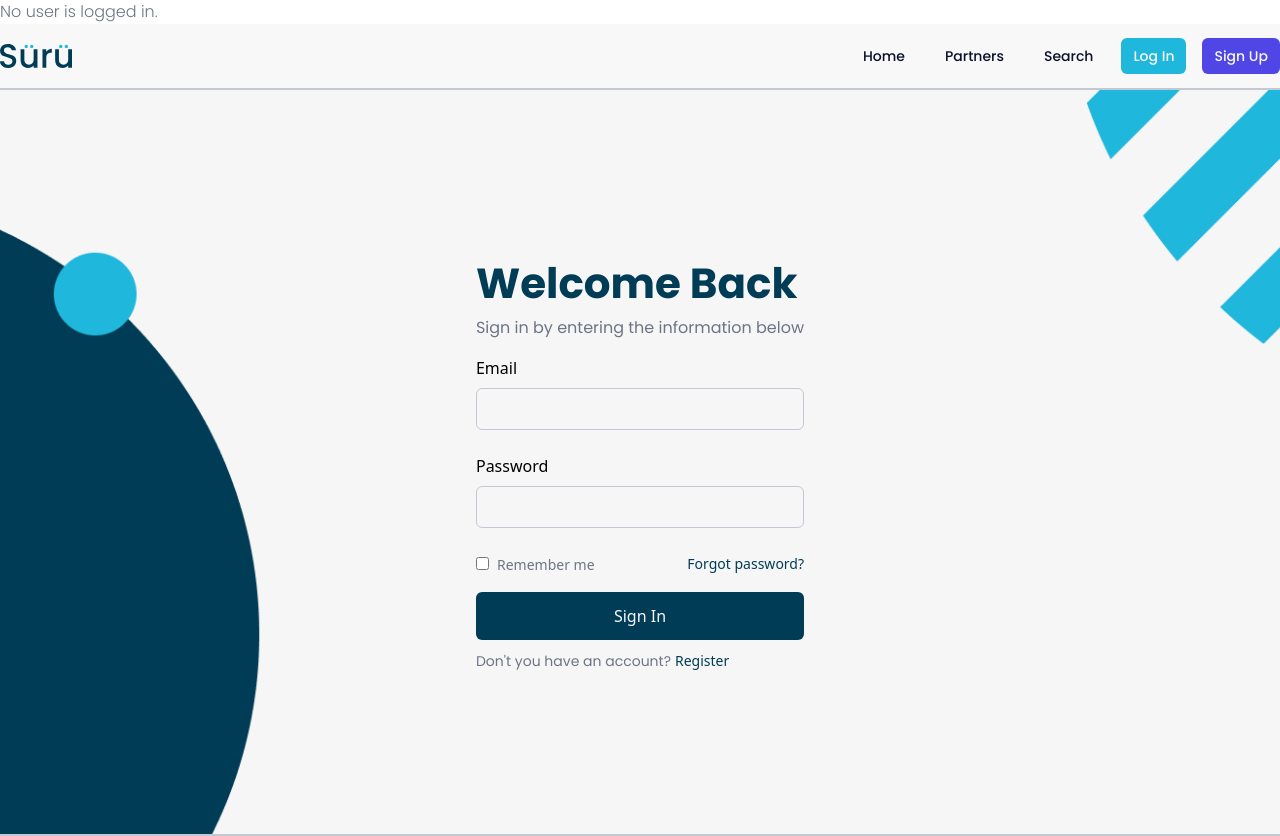
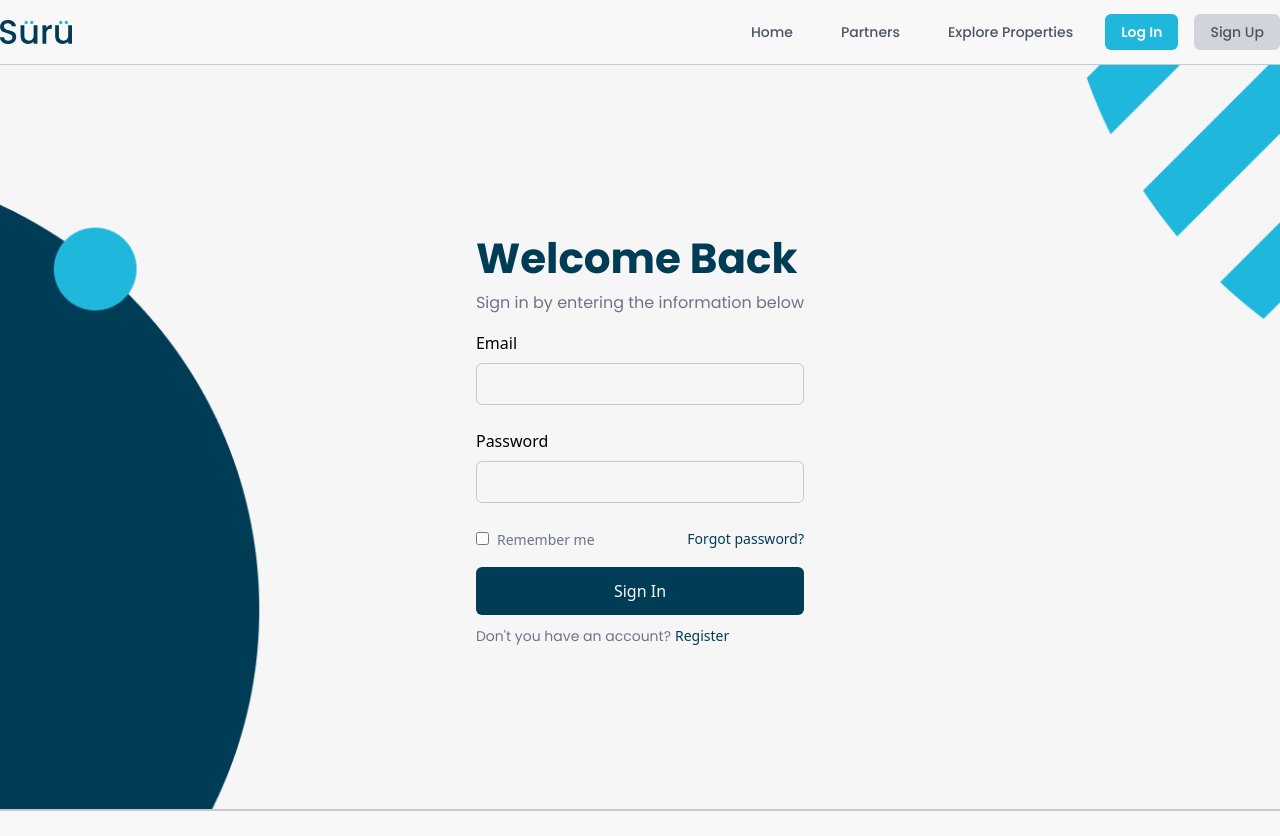
Before and after one commit to Agile-Innovators/SURU-Development, a React (Vite) app: page /login in a window 1280 px wide. Shown: the top 836 px of the page. Built offline with nearby package versions, Linux system fonts and the light colour scheme.

Commit message:
refactor: user data storage and update navigation for persistence

```diff
--- a/src/components/ui/buttons/BackButton.jsx
+++ b/src/components/ui/buttons/BackButton.jsx
@@ -15,7 +15,7 @@ export function BackButton() {
         type="button"
         onClick={goBack}
         variant="border"
-        customClass="p-2 w-3 text-secondary grid justify-center align-center"
+        customClass="p-[1rem] text-secondary grid justify-center align-center"
         icon={<ChevronLeft />}
       />
       <p className="ml-3 text-secondary font-medium text-lg">Go Back</p>
--- a/src/components/ui/layout/NavBar.jsx
+++ b/src/components/ui/layout/NavBar.jsx
@@ -1,38 +1,62 @@
-import { Disclosure, DisclosureButton, DisclosurePanel, Menu, MenuButton, MenuItems, MenuItem } from '@headlessui/react';
-import { Bars3Icon, BellIcon, XMarkIcon } from '@heroicons/react/24/outline';
-import { useEffect, useState } from 'react';
-import { Link, useLocation, useNavigate } from 'react-router-dom';
-import { ROUTE_PATHS } from '../../../routes/index.js';
-import { useAuth } from '../../../global/AuthProvider.jsx';
+import {
+  Disclosure,
+  DisclosureButton,
+  DisclosurePanel,
+  Menu,
+  MenuButton,
+  MenuItems,
+  MenuItem,
+} from "@headlessui/react";
+import { Bars3Icon, BellIcon, XMarkIcon } from "@heroicons/react/24/outline";
+import { useEffect, useState } from "react";
+import { Link, useLocation, useNavigate } from "react-router-dom";
+import { ROUTE_PATHS } from "../../../routes/index.js";
+import { useAuth } from "../../../global/AuthProvider.jsx";
 
 const initialNavigation = [
-  { name: 'Home', href: ROUTE_PATHS.HOME, current: false, isLogin: true },
-  { name: 'Partners', href: ROUTE_PATHS.PARTNERS_ANGEL, current: false, isLogin: true },
-  { name: 'Search', href: ROUTE_PATHS.SEARCH, current: false, isLogin: true },
-  { name: 'Log In', href: ROUTE_PATHS.LOGIN, current: false, isLogin: false },
-  { name: 'Sign Up', href: ROUTE_PATHS.REGISTER, current: false, isLogin: false },
+  { name: "Home", href: ROUTE_PATHS.HOME, current: false, isLogin: true },
+  {
+    name: "Partners",
+    href: ROUTE_PATHS.PARTNERS_ANGEL,
+    current: false,
+    isLogin: true,
+  },
+  {
+    name: "Explore Properties",
+    href: ROUTE_PATHS.SEARCH,
+    current: false,
+    isLogin: true,
+  },
+  { name: "Log In", href: ROUTE_PATHS.LOGIN, current: false, isLogin: false },
+  {
+    name: "Sign Up",
+    href: ROUTE_PATHS.REGISTER,
+    current: false,
+    isLogin: false,
+  },
 ];
 
 const userNavigationLinks = [
-  { name: 'My account', to: '#', imageRoute: '/public/UserIcon.svg' },
-  { name: 'My properties', to: ROUTE_PATHS.PROPERTY_MANAGEMENT, imageRoute: '/public/PropetiesIcon.svg' },
-  // { name: 'Saved properties', to: '#', imageRoute: '/public/HomeIcon.svg' },
-  // { name: 'My appointments', to: '#', imageRoute: '/public/CalendarIcon.svg' },
-  { name: 'Log out', to: '#', imageRoute: '/public/LogoutIcon.svg' }
+  { name: "My account", to: "#", imageRoute: "/public/UserIcon.svg" },
+  {
+    name: "My properties",
+    to: ROUTE_PATHS.PROPERTY_MANAGEMENT,
+    imageRoute: "/public/PropetiesIcon.svg",
+  },
+  { name: "Log out", to: "#", imageRoute: "/public/LogoutIcon.svg" },
 ];
 
 function classNames(...classes) {
-  return classes.filter(Boolean).join(' ');
+  return classes.filter(Boolean).join(" ");
 }
 
 export function NavBar() {
   const location = useLocation();
   const navigate = useNavigate();
-  const { getUser, getAuthToken } = useAuth();
-  const user = getUser();
-  const authToken = getAuthToken();
+  const { getUser, logout } = useAuth();
+  const user = getUser().user;
+  const authToken = getUser().authToken;
   const [navigation, setNavigation] = useState(initialNavigation);
-  const { saveAuthToken } = useAuth();
 
   useEffect(() => {
     const currentPath = location.pathname;
@@ -45,13 +69,15 @@ export function NavBar() {
   }, [location]);
 
   const handleLogout = () => {
-    saveAuthToken(null);
+    logout();
     navigate(ROUTE_PATHS.LOGIN);
   };
 
-
   return (
-    <Disclosure as="nav" className="bg-white border-b-light-grey border-b-2 font-primary">
+    <Disclosure
+      as="nav"
+      className="bg-white border-b border-light-grey font-primary"
+    >
       <div className="mx-auto max-w-7xl px-2 sm:px-0">
         <div className="relative flex h-16 items-center justify-between">
           <div className="absolute inset-y-0 left-0 flex items-center sm:hidden">
@@ -73,30 +99,37 @@ export function NavBar() {
             </div>
             <div className="hidden sm:ml-6 sm:block">
               <div className="flex space-x-4">
-                {navigation.map((item) => (
-                  // Mostrar solo los items de login si item.isLogin es true, o si no está logueado (authToken y user son falsos)
-                  (item.isLogin || (!item.isLogin && !authToken && !user)) && (
+                {navigation.map(
+                  (item) =>
+                    (item.isLogin ||
+                      (!item.isLogin && !authToken && !user)) && (
                       <Link
                         key={item.name}
                         to={item.href}
                         className={classNames(
                           item.current
-                          ? 'bg-light-blue text-white'
-                          : 'text-primary hover:bg-light-blue hover:text-white transition duration-100 ease-in-out transform',
-                        !item.isLogin ? 'bg-indigo-600 text-white' : '', // Color especial si es un link de login
-                        'rounded-md px-3 py-2 text-sm font-medium'
+                            ? "text-cyan-500 font-semibold"
+                            : "text-gray-600 hover:text-light-blue transition duration-200 ease-in-out",
+                          item.name === "Log In"
+                          ? "bg-light-blue hover:bg-cyan-600/85 border-none text-white hover:text-white" //Login button styles
+                            : item.name === "Sign Up"
+                            ? "bg-none text-gray-600 hover:text-gray-600 bg-gray-300" // Sign Up button styles
+                            : "",
+                          !item.isLogin
+                            ? "rounded-md hover:text-primary"
+                            : "",
+                          "px-4 py-2 text-sm font-medium rounded-md" // Common styles
                         )}
                       >
                         {item.name}
                       </Link>
                     )
-                ))}
+                )}
               </div>
             </div>
           </div>
           {authToken && user && (
             <div className="absolute inset-y-0 right-0 flex items-center pr-2 sm:static sm:inset-auto sm:ml-6 sm:pr-0">
-
               <button
                 type="button"
                 className="relative rounded-full bg-light-grey p-1 text-white hover:bg-light-blue focus:outline-none focus:ring-2 focus:ring-white focus:ring-offset-2 focus:ring-offset-gray-800 transition duration-300 ease-in-out transform hover:scale-105"
@@ -116,23 +149,34 @@ export function NavBar() {
                     />
                   </MenuButton>
                 </div>
-                <MenuItems
-                  transition
-                  className="absolute right-0 z-10 mt-2 w-48 origin-top-right rounded-md bg-white py-1 shadow-lg ring-1 ring-black ring-opacity-5 transition focus:outline-none data-[closed]:scale-95 data-[closed]:transform data-[closed]:opacity-0 data-[enter]:duration-100 data-[leave]:duration-75 data-[enter]:ease-out data-[leave]:ease-in"
+                <MenuItems className="absolute right-0 z-10 mt-2 w-48 origin-top-right rounded-md bg-white py-1 shadow-lg ring-1 ring-black ring-opacity-5 transition focus:outline-none">
+                  {userNavigationLinks.map((item) => (
+                    <MenuItem
+                      key={item.name}
+                      className="flex items-center gap-1"
                     >
-                  {userNavigationLinks.map((item) => (
-                    <MenuItem key={item.name} className="flex items-center gap-1">
-                      {item.name === 'Log out' ? (
+                      {item.name === "Log out" ? (
                         <button
                           onClick={handleLogout}
                           className="block px-3 py-1.5 text-sm text-gray-700 hover:bg-light-blue hover:text-white w-full text-left"
                         >
-                          <img src={item.imageRoute} alt={item.name} className="h-6 w-6 inline mr-2" />
+                          <img
+                            src={item.imageRoute}
+                            alt={item.name}
+                            className="h-6 w-6 inline mr-2"
+                          />
                           {item.name}
                         </button>
                       ) : (
-                        <Link to={item.to} className="block px-3 py-1.5 text-sm text-gray-700 hover:bg-light-blue hover:text-white">
-                          <img src={item.imageRoute} alt={item.name} className="h-6 w-6 inline mr-2" />
+                        <Link
+                          to={item.to}
+                          className="block px-3 py-1.5 text-sm text-gray-700 hover:bg-light-blue hover:text-white"
+                        >
+                          <img
+                            src={item.imageRoute}
+                            alt={item.name}
+                            className="h-6 w-6 inline mr-2"
+                          />
                           {item.name}
                         </Link>
                       )}
@@ -140,7 +184,6 @@ export function NavBar() {
                   ))}
                 </MenuItems>
               </Menu>
-
             </div>
           )}
         </div>
@@ -153,8 +196,10 @@ export function NavBar() {
               as="a"
               href={item.href}
               className={classNames(
-                item.current ? 'bg-light-grey text-white' : 'text-primary hover:bg-light-blue hover:text-white',
-                'block rounded-md px-3 py-2 text-base font-medium',
+                item.current
+                  ? "bg-light-grey text-white"
+                  : "text-primary hover:brightness(.5) hover:text-white",
+                "block rounded-md px-3 py-2 text-base font-medium"
               )}
             >
               {item.name}
@@ -165,3 +210,5 @@ export function NavBar() {
     </Disclosure>
   );
 }
+
+export default NavBar;
--- a/src/global/AuthProvider.jsx
+++ b/src/global/AuthProvider.jsx
@@ -1,17 +1,31 @@
-import React, { createContext, useContext, useState } from 'react';
+import { createContext, useContext, useState, useEffect } from 'react';
 import PropTypes from 'prop-types';
 
 const AuthContext = createContext();
 
 export default function AuthProvider({ children }) {
-  const [authToken, setAuthToken] = useState(null);
-  const [user, setUser] = useState(null);
+  const [authToken, setAuthToken] = useState(() => localStorage.getItem('authToken') || null);
+  const [user, setUser] = useState(() => {
+    const savedUser = localStorage.getItem('user');
+    return savedUser ? JSON.parse(savedUser) : null;
+  });
 
-  const saveAuthToken = (token, userInfo) => {
+  useEffect(() => {
+    authToken ? localStorage.setItem('authToken', authToken) : localStorage.removeItem('authToken');
+  }, [authToken]);
+
+  useEffect(() => {
+    user ? localStorage.setItem('user', JSON.stringify(user)) : localStorage.removeItem('user');
+  }, [user]);
+
+  const login = (token, userInfo) => {
     setAuthToken(token);
     setUser(userInfo);
-    console.log('Saving token:', token);
-    console.log('Saving user info:', userInfo);
+  };
+
+  const logout = () => {
+    setAuthToken(null);
+    setUser(null);
   };
 
   const getAuthToken = () => {
@@ -19,11 +33,11 @@ export default function AuthProvider({ children }) {
   };
 
   const getUser = () => {
-    return user;
+    return { user, authToken };
   };
 
   return (
-    <AuthContext.Provider value={{ saveAuthToken, getAuthToken, getUser }}>
+    <AuthContext.Provider value={{ login, logout, getAuthToken, getUser }}>
       {children}
     </AuthContext.Provider>
   );
@@ -33,7 +47,4 @@ AuthProvider.propTypes = {
   children: PropTypes.node.isRequired,
 };
 
-// Custom hook to use the AuthContext
-export const useAuth = () => {
-  return useContext(AuthContext);
-};
+export const useAuth = () => useContext(AuthContext);
--- a/src/routes/AppRoutes.jsx
+++ b/src/routes/AppRoutes.jsx
@@ -5,11 +5,11 @@ import { PrivateRoutes } from "./PrivateRoutes.jsx";
 import { Routes, Route } from 'react-router-dom';
 import ProtectedRoutes from '../global/ProtectedRoutes.jsx';
 import '../index.css';
-import { UserAuth } from "../components/ui/layout/userAuth.jsx";
+// import { UserAuth } from "../components/ui/layout/userAuth.jsx";
 export function AppRoutes() {
     return (
         <>
-            <UserAuth />
+            {/* <UserAuth /> */}
             <NavBar />
                 <Routes>
                     <Route path="/*" element={<PublicRoutes />} />
```
Also changed, not shown: src/components/activity/forms/LoginForm.jsx (+5 -7 lines). Lines whose indentation alone changed are shown as unchanged.
